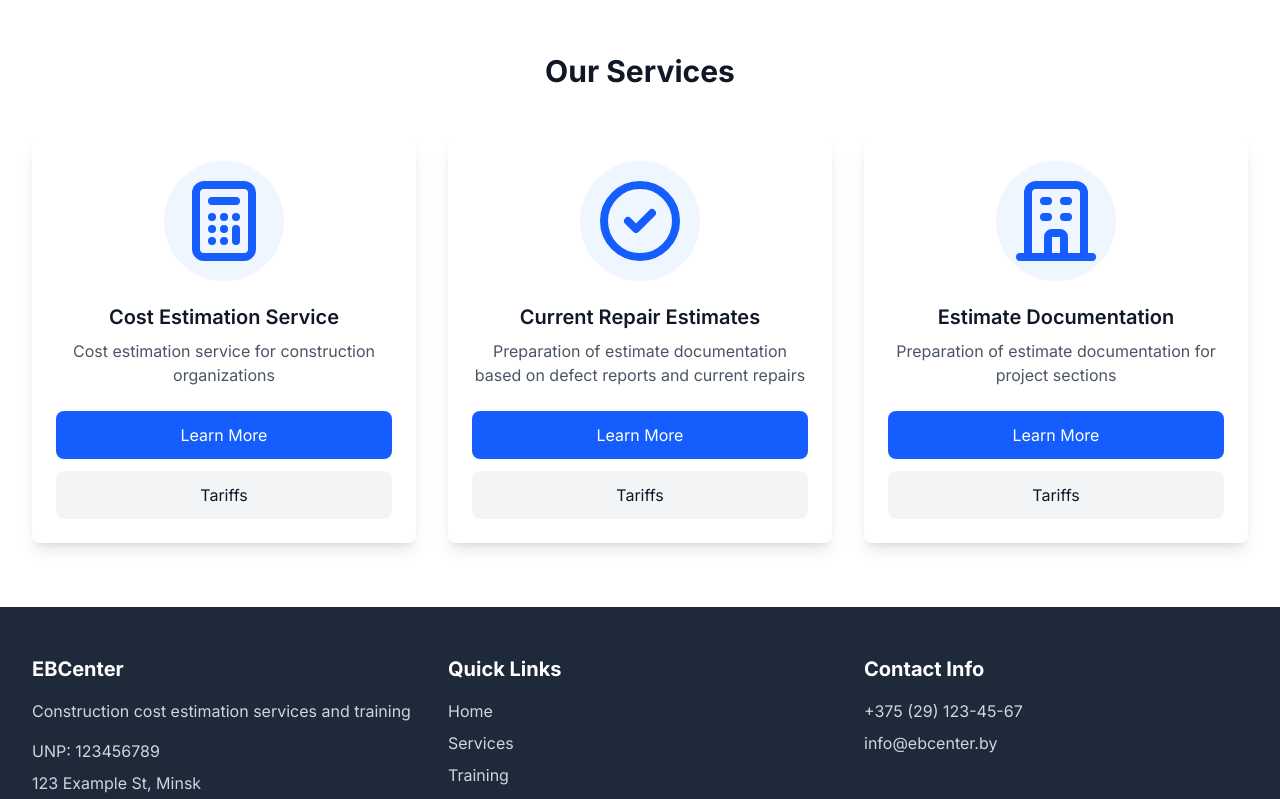
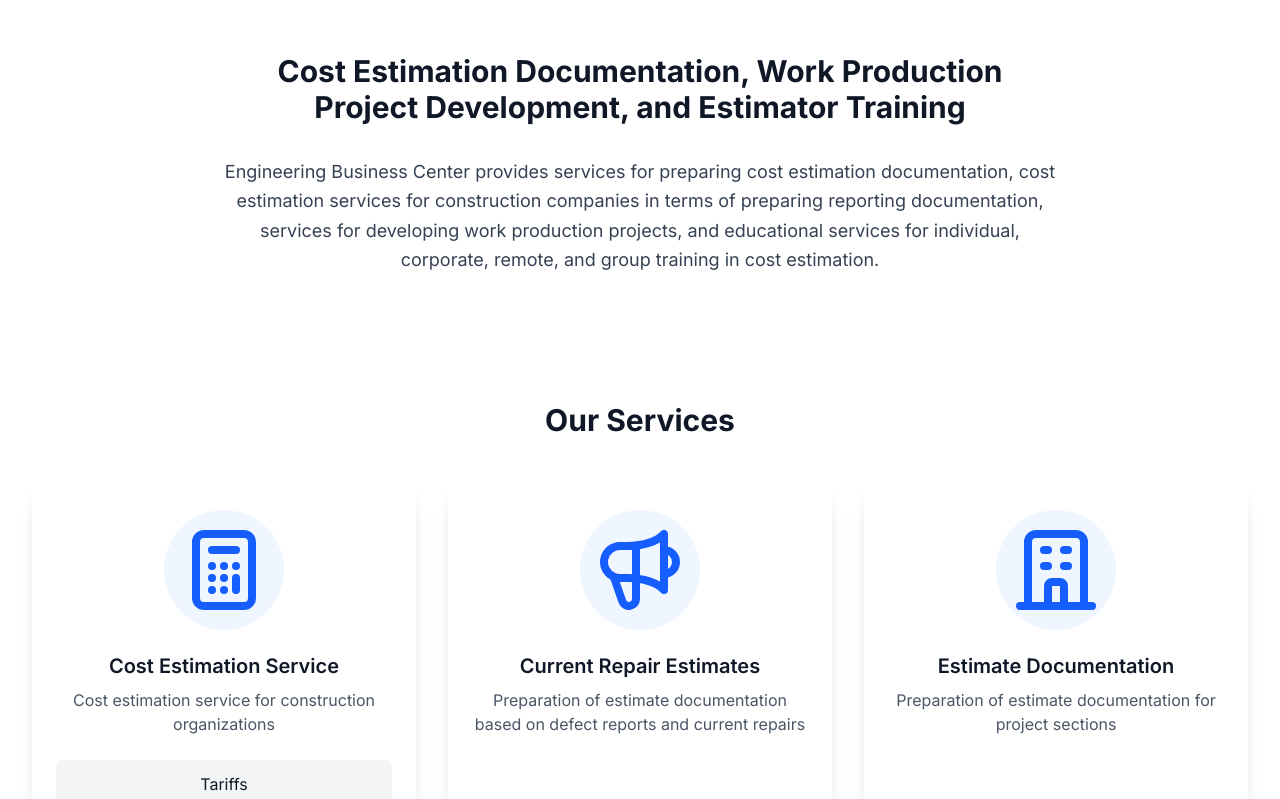
Before and after one commit to LastSkywalkerER/ebcenter, a Next.js app: page /en in a window 1280 px wide. Shown: the part 720-1519 px from the top of the page. Built offline with nearby package versions, Linux system fonts and the light colour scheme.

Commit message:
fix disclaimer, home page and tariff button

```diff
--- a/src/app/[locale]/page.tsx
+++ b/src/app/[locale]/page.tsx
@@ -2,6 +2,39 @@ import { Locale } from '@/shared/i18n/config'
 import { getTranslations } from '@/shared/i18n/utils'
 import Image from 'next/image'
 import Link from 'next/link'
+
+const serviceIcons = {
+  estimateService: (
+    <svg className='w-24 h-24 text-blue-600' fill='none' stroke='currentColor' viewBox='0 0 24 24'>
+      <path
+        strokeLinecap='round'
+        strokeLinejoin='round'
+        strokeWidth={2}
+        d='M9 7h6m0 10v-3m-3 3h.01M9 17h.01M9 14h.01M12 14h.01M15 11h.01M12 11h.01M9 11h.01M7 21h10a2 2 0 002-2V5a2 2 0 00-2-2H7a2 2 0 00-2 2v14a2 2 0 002 2z'
+      />
+    </svg>
+  ),
+  currentRepair: (
+    <svg className='w-24 h-24 text-blue-600' fill='none' stroke='currentColor' viewBox='0 0 24 24'>
+      <path
+        strokeLinecap='round'
+        strokeLinejoin='round'
+        strokeWidth={2}
+        d='M11 5.882V19.24a1.76 1.76 0 01-3.417.592l-2.147-6.15M18 13a3 3 0 100-6M5.436 13.683A4.001 4.001 0 017 6h1.832c4.1 0 7.625-1.234 9.168-3v14c-1.543-1.766-5.067-3-9.168-3H7a3.988 3.988 0 01-1.564-.317z'
+      />
+    </svg>
+  ),
+  estimateDocs: (
+    <svg className='w-24 h-24 text-blue-600' fill='none' stroke='currentColor' viewBox='0 0 24 24'>
+      <path
+        strokeLinecap='round'
+        strokeLinejoin='round'
+        strokeWidth={2}
+        d='M19 21V5a2 2 0 00-2-2H7a2 2 0 00-2 2v16m14 0h2m-2 0h-5m-9 0H3m2 0h5M9 7h1m-1 4h1m4-4h1m-1 4h1m-5 10v-5a1 1 0 011-1h2a1 1 0 011 1v5m-4 0h4'
+      />
+    </svg>
+  ),
+}
 
 export default async function Home({ params }: { params: Promise<{ locale: Locale }> }) {
   const locale = (await params).locale
@@ -36,6 +69,18 @@ export default async function Home({ params }: { params: Promise<{ locale: Local
           </div>
         </section>
 
+        {/* Description Section */}
+        <section className='py-16 bg-white'>
+          <div className='max-w-4xl mx-auto px-4 sm:px-6 lg:px-8'>
+            <h2 className='text-3xl font-bold text-center mb-8 text-gray-900'>
+              {t.home.description.title}
+            </h2>
+            <p className='text-lg text-gray-700 leading-relaxed text-center'>
+              {t.home.description.text}
+            </p>
+          </div>
+        </section>
+
         {/* Services Section */}
         <section className='py-16 bg-white'>
           <div className='max-w-7xl mx-auto px-4 sm:px-6 lg:px-8'>
@@ -43,131 +88,40 @@ export default async function Home({ params }: { params: Promise<{ locale: Local
               {t.home.services.title}
             </h2>
             <div className='grid grid-cols-1 md:grid-cols-2 lg:grid-cols-3 gap-8'>
-              {/* Service 1 */}
-              <div className='bg-white rounded-lg shadow-lg p-6 flex flex-col'>
+              {Object.entries(t.services.items)
+                .slice(0, 3)
+                .map(([key, service]) => (
+                  <div key={key} className='bg-white rounded-lg shadow-lg p-6 flex flex-col'>
                     <div className='flex-grow'>
                       <div className='text-center mb-6'>
                         <div className='inline-block p-3 bg-blue-50 rounded-full mb-4'>
-                      <svg
-                        className='w-24 h-24 text-blue-600'
-                        fill='none'
-                        stroke='currentColor'
-                        viewBox='0 0 24 24'
-                      >
-                        <path
-                          strokeLinecap='round'
-                          strokeLinejoin='round'
-                          strokeWidth={2}
-                          d='M9 7h6m0 10v-3m-3 3h.01M9 17h.01M9 14h.01M12 14h.01M15 11h.01M12 11h.01M9 11h.01M7 21h10a2 2 0 002-2V5a2 2 0 00-2-2H7a2 2 0 00-2 2v14a2 2 0 002 2z'
-                        />
-                      </svg>
+                          {serviceIcons[key as keyof typeof serviceIcons]}
                         </div>
                         <h2 className='text-xl font-semibold text-gray-900 mb-2'>
-                      {t.services.items.estimateService.title}
+                          {service.title}
                         </h2>
-                    <p className='text-gray-600'>{t.services.items.estimateService.description}</p>
+                        <p className='text-gray-600'>{service.description}</p>
                       </div>
                     </div>
 
                     <div className='space-y-3 mt-auto'>
+                      {key in t.services.tariffs && (
                         <Link
-                    href={`/${locale}/services/${t.services.items.estimateService.slug}`}
+                          href={`/${locale}/services/${service.slug}/tariffs`}
+                          className='block w-full bg-gray-100 text-gray-900 py-3 px-6 rounded-lg hover:bg-gray-200 transition-colors text-center'
+                        >
+                          {t.common.tariffs}
+                        </Link>
+                      )}
+                      <Link
+                        href={`/${locale}/services/${service.slug}`}
                         className='block w-full bg-blue-600 text-white py-3 px-6 rounded-lg hover:bg-blue-700 transition-colors text-center'
                       >
                         {t.common.more}
                       </Link>
-                  <Link
-                    href={`/${locale}/services/${t.services.items.estimateService.slug}/tariffs`}
-                    className='block w-full bg-gray-100 text-gray-900 py-3 px-6 rounded-lg hover:bg-gray-200 transition-colors text-center'
-                  >
-                    {t.common.tariffs}
-                  </Link>
                     </div>
                   </div>
-
-              {/* Service 2 */}
-              <div className='bg-white rounded-lg shadow-lg p-6 flex flex-col'>
-                <div className='flex-grow'>
-                  <div className='text-center mb-6'>
-                    <div className='inline-block p-3 bg-blue-50 rounded-full mb-4'>
-                      <svg
-                        className='w-24 h-24 text-blue-600'
-                        fill='none'
-                        stroke='currentColor'
-                        viewBox='0 0 24 24'
-                      >
-                        <path
-                          strokeLinecap='round'
-                          strokeLinejoin='round'
-                          strokeWidth={2}
-                          d='M9 12l2 2 4-4m6 2a9 9 0 11-18 0 9 9 0 0118 0z'
-                        />
-                      </svg>
-                    </div>
-                    <h2 className='text-xl font-semibold text-gray-900 mb-2'>
-                      {t.services.items.currentRepair.title}
-                    </h2>
-                    <p className='text-gray-600'>{t.services.items.currentRepair.description}</p>
-                  </div>
-                </div>
-
-                <div className='space-y-3 mt-auto'>
-                  <Link
-                    href={`/${locale}/services/${t.services.items.currentRepair.slug}`}
-                    className='block w-full bg-blue-600 text-white py-3 px-6 rounded-lg hover:bg-blue-700 transition-colors text-center'
-                  >
-                    {t.common.more}
-                  </Link>
-                  <Link
-                    href={`/${locale}/services/${t.services.items.currentRepair.slug}/tariffs`}
-                    className='block w-full bg-gray-100 text-gray-900 py-3 px-6 rounded-lg hover:bg-gray-200 transition-colors text-center'
-                  >
-                    {t.common.tariffs}
-                  </Link>
-                </div>
-              </div>
-
-              {/* Service 3 */}
-              <div className='bg-white rounded-lg shadow-lg p-6 flex flex-col'>
-                <div className='flex-grow'>
-                  <div className='text-center mb-6'>
-                    <div className='inline-block p-3 bg-blue-50 rounded-full mb-4'>
-                      <svg
-                        className='w-24 h-24 text-blue-600'
-                        fill='none'
-                        stroke='currentColor'
-                        viewBox='0 0 24 24'
-                      >
-                        <path
-                          strokeLinecap='round'
-                          strokeLinejoin='round'
-                          strokeWidth={2}
-                          d='M19 21V5a2 2 0 00-2-2H7a2 2 0 00-2 2v16m14 0h2m-2 0h-5m-9 0H3m2 0h5M9 7h1m-1 4h1m4-4h1m-1 4h1m-5 10v-5a1 1 0 011-1h2a1 1 0 011 1v5m-4 0h4'
-                        />
-                      </svg>
-                    </div>
-                    <h2 className='text-xl font-semibold text-gray-900 mb-2'>
-                      {t.services.items.estimateDocs.title}
-                    </h2>
-                    <p className='text-gray-600'>{t.services.items.estimateDocs.description}</p>
-                  </div>
-                </div>
-
-                <div className='space-y-3 mt-auto'>
-                  <Link
-                    href={`/${locale}/services/${t.services.items.estimateDocs.slug}`}
-                    className='block w-full bg-blue-600 text-white py-3 px-6 rounded-lg hover:bg-blue-700 transition-colors text-center'
-                  >
-                    {t.common.more}
-                  </Link>
-                  <Link
-                    href={`/${locale}/services/${t.services.items.estimateDocs.slug}/tariffs`}
-                    className='block w-full bg-gray-100 text-gray-900 py-3 px-6 rounded-lg hover:bg-gray-200 transition-colors text-center'
-                  >
-                    {t.common.tariffs}
-                  </Link>
-                </div>
-              </div>
+                ))}
             </div>
           </div>
         </section>
--- a/src/shared/i18n/locales/en.json
+++ b/src/shared/i18n/locales/en.json
@@ -33,9 +33,13 @@
   },
   "home": {
     "hero": {
-      "title": "Professional Cost Estimation Services",
-      "subtitle": "Cost estimation and training services",
-      "cta": "Contact Us"
+      "title": "Construction Cost Estimation Services",
+      "subtitle": "Fast and quality documentation preparation",
+      "cta": "Our Services"
+    },
+    "description": {
+      "title": "Cost Estimation Documentation, Work Production Project Development, and Estimator Training",
+      "text": "Engineering Business Center provides services for preparing cost estimation documentation, cost estimation services for construction companies in terms of preparing reporting documentation, services for developing work production projects, and educational services for individual, corporate, remote, and group training in cost estimation."
     },
     "services": {
       "title": "Our Services",
--- a/src/shared/i18n/locales/ru.json
+++ b/src/shared/i18n/locales/ru.json
@@ -16,7 +16,7 @@
     "name": "ФИО",
     "message": "Сообщение",
     "selectCourse": "Выберите курс",
-    "disclaimer": "Нажимая кнопку, вы соглашаетесь с политикой конфиденциальности"
+    "disclaimer": "Мы улучшили наш сайт, старую версию вы можете найти по ссылке"
   },
   "header": {
     "logo": "EBCenter",
@@ -36,6 +36,10 @@
       "title": "Сметные услуги в строительстве",
       "subtitle": "Быстрое и качественное составление документации",
       "cta": "Наши услуги"
+    },
+    "description": {
+      "title": "Сметная документация и обучение сметчиков",
+      "text": "Инженерный Бизнес Центр предоставляет услуги по составлению сметной документации, по сметному обслуживанию строительных компаний в части составления отчетной документации, образовательные услуги по индивидуальному, корпоративному, дистанционному и групповому обучению сметному делу."
     },
     "services": {
       "title": "Основные услуги",
--- a/src/shared/i18n/utils.ts
+++ b/src/shared/i18n/utils.ts
@@ -70,6 +70,10 @@ export type Translations = {
       title: string
       subtitle: string
       cta: string
+    }
+    description: {
+      title: string
+      text: string
     }
     services: {
       title: string
```
Also changed, not shown: src/app/[locale]/services/page.tsx (+9 -6 lines), src/features/Disclaimer/Disclaimer.tsx (+4 -3 lines). Lines whose indentation alone changed are shown as unchanged.
